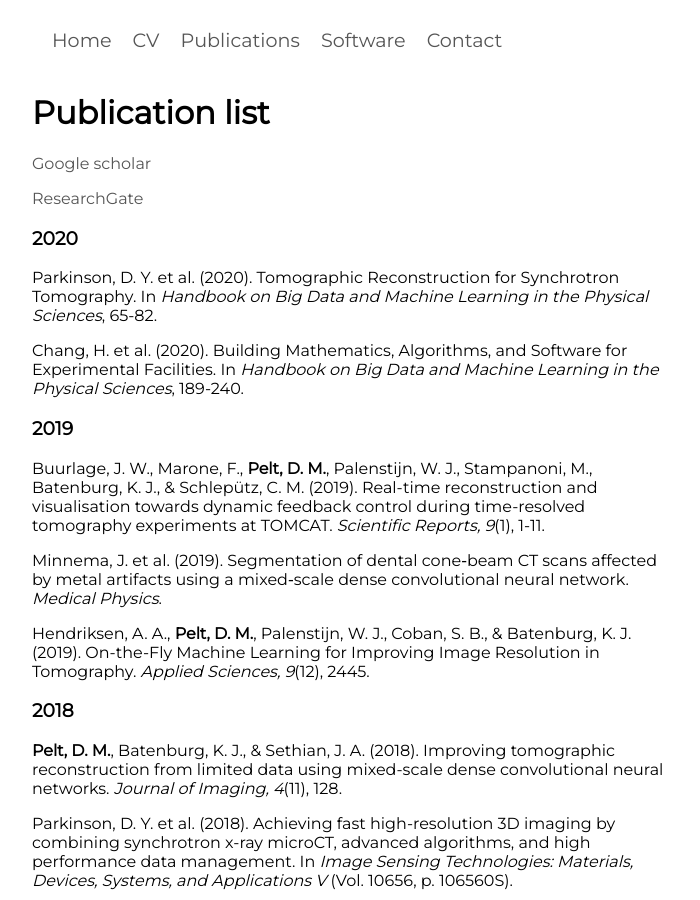
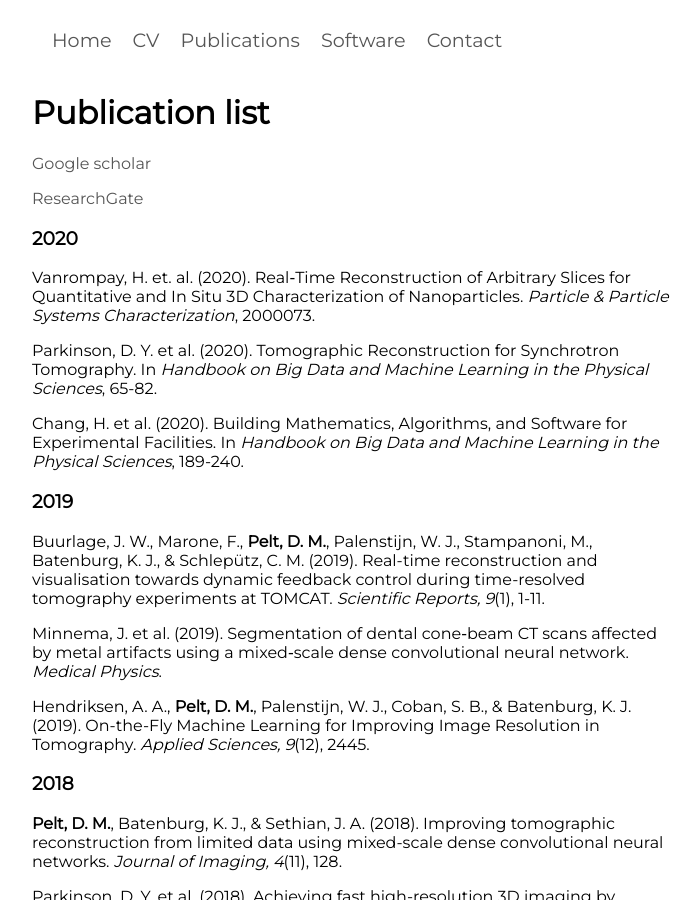
Before and after one commit to dmpelt/dmpelt.github.com, a Jekyll site: the page built from publications.md, in a window 1280 px wide and 900 px high. Shown: the whole window, without its empty margins (296-996 px from the left). Built offline with Jekyll 4.4.1, drawn with Linux system fonts in a browser that asks for light colours.

Commit message:
Update publications.md

```diff
--- a/publications.md
+++ b/publications.md
@@ -11,6 +11,8 @@ permalink: /publications/
 [ResearchGate](https://www.researchgate.net/profile/Daniel_Pelt)
 
 ### 2020
+
+Vanrompay, H. et. al. (2020). Real‐Time Reconstruction of Arbitrary Slices for Quantitative and In Situ 3D Characterization of Nanoparticles. *Particle & Particle Systems Characterization*, 2000073.
 
 Parkinson, D. Y. et al. (2020). Tomographic Reconstruction for Synchrotron Tomography. In *Handbook on Big Data and Machine Learning in the Physical Sciences*, 65-82.
 
```
